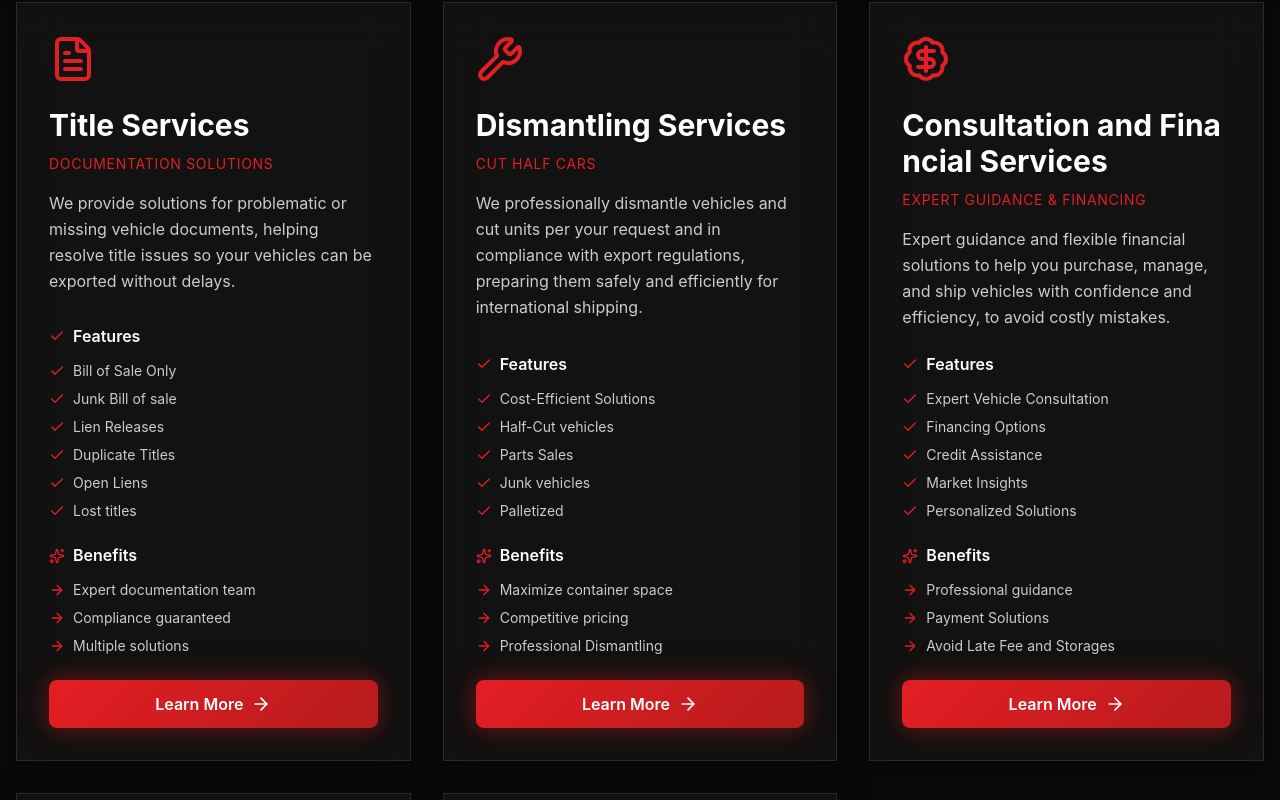
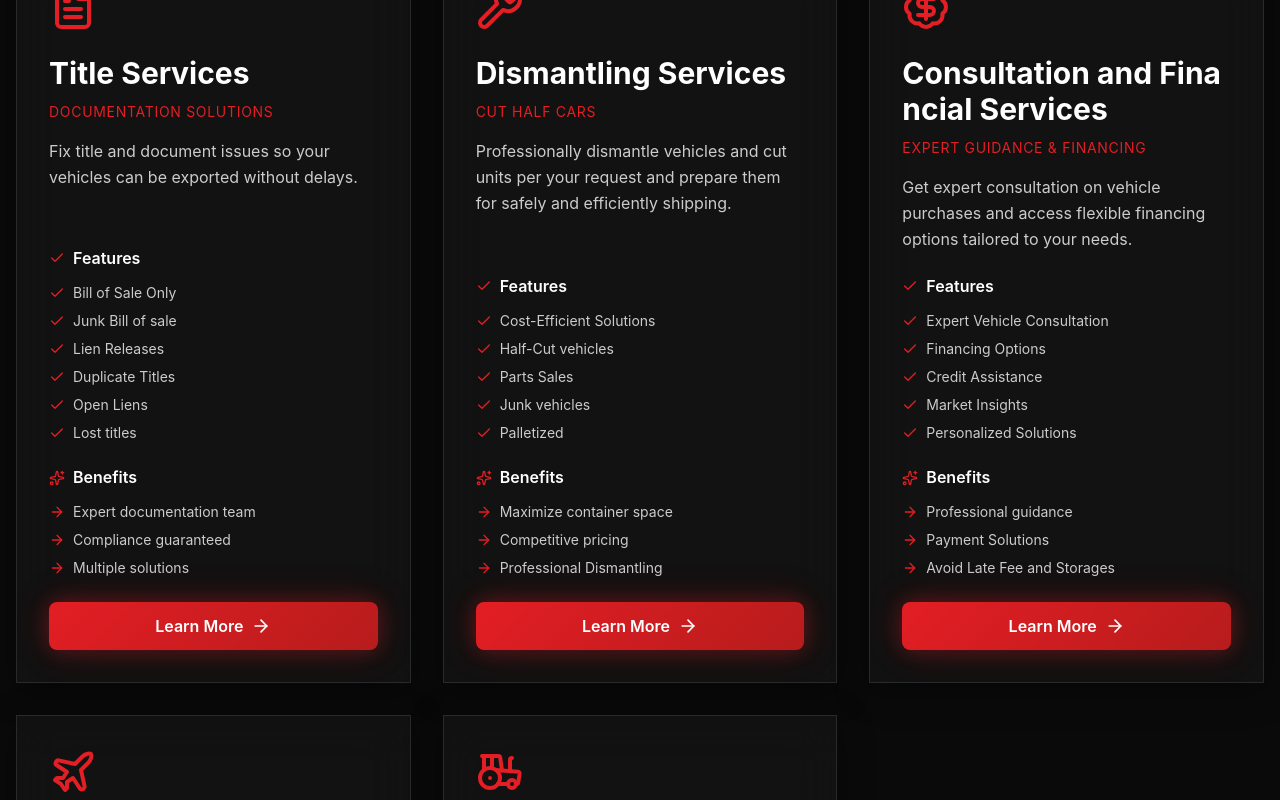
Before and after one commit to rhectoroc/motorx, a React (Vite) app: page /services in a window 1280 px wide. Shown: the part 1440-2240 px from the top of the page. Built offline with nearby package versions, Linux system fonts and the light colour scheme.

Commit message:
Actualizacion 2

```diff
--- a/src/data/services.js
+++ b/src/data/services.js
@@ -7,18 +7,17 @@ export const allServices = [
         description: 'Do you want control over your bids? Convenient! Cheaper! Get your own bidder account.',
         icon: 'Gavel',
         features: [
-            'Your Own Bidder Account',
-            'Access to 100+ Auctions',
-            'Lower Transaction Fees',
-            'Full Transparency',
-            'Unlimited Bids',
-            'Priority Support'
+            'Wisconsin Bid Card',
+            'Michigan Bid Card',
+            'Alabama Bid Card',
+            'Lowest Auction Fees',
+            'Affordable Broker Fees',
+            'Unlimited Bids'
         ],
         benefits: [
-            'Complete control',
-            'Save on fees',
-            'Direct auction access',
-            'Dedicated account manager'
+            'No hidden fees',
+            'Cancel anytime',
+            '100% transparent'
         ],
         pricing: 'Plans from $299/month',
         link: 'https://wa.link/xd8j23'
@@ -34,14 +33,13 @@ export const allServices = [
             'Fast & Reliable Service',
             'Competitive Pricing',
             'Safe Transportation',
-            'Real-time Tracking',
-            'Insured Shipments'
+            '3-days Pick up window',
+            'Experienced Dispatchers'
         ],
         benefits: [
-            'Door-to-door service',
-            'Flexible scheduling',
-            'Professional drivers',
-            'Multiple vehicle transport'
+            'Trusted Drivers',
+            'Common Routes',
+            'Avoid Storages'
         ],
         pricing: 'Starting at $0.50/mile',
         link: 'https://wa.link/xd8j23'
@@ -50,21 +48,20 @@ export const allServices = [
         id: 'shipping',
         title: 'International Shipping',
         subtitle: 'Global Vehicle Export',
-        description: 'Secure container shipping with professional loading, consolidation, and full coordination to ensure your vehicles arrive safely and efficiently at their destination.',
+        description: 'Ship your vehicles anywhere in the world with our trusted international shipping service.',
         icon: 'Ship',
         features: [
+            'Secure Container Loading',
+            'Export Documentation Support',
+            'Safe & Reliable Loading',
             'Worldwide Shipping',
-            'Container & RoRo Options',
             'Customs Clearance Assistance',
-            'Door-to-Port Service',
-            'Competitive Rates',
-            'Cargo Insurance'
+            'Competitive Rates'
         ],
         benefits: [
-            'Export documentation',
-            'Multiple shipping methods',
             'Experienced logistics team',
-            'End-to-end tracking'
+            'End-to-end tracking',
+            'All-In-One Service'
         ],
         pricing: 'Custom quotes available',
         link: 'https://wa.link/xd8j23'
@@ -73,21 +70,20 @@ export const allServices = [
         id: 'titles',
         title: 'Title Services',
         subtitle: 'Document Processing',
-        description: 'We provide solutions for problematic or missing vehicle documents, helping resolve title issues so your vehicles can be exported without delays.',
+        description: 'Fix title and document issues so your vehicles can be exported without delays.',
         icon: 'FileText',
         features: [
-            'Title Processing',
+            'Bill of Sale Only',
+            'Junk Bill of sale',
             'Lien Releases',
             'Duplicate Titles',
-            'Out-of-State Transfers',
-            'Salvage Title Conversion',
-            'Fast Turnaround'
+            'Open Liens',
+            'Lost titles'
         ],
         benefits: [
-            'Expert handling',
+            'Expert documentation team',
             'Compliance guaranteed',
-            'Time-saving service',
-            'Nationwide coverage'
+            'Multiple solutions'
         ],
         pricing: 'Starting at $75',
         link: 'https://wa.link/xd8j23'
@@ -96,21 +92,19 @@ export const allServices = [
         id: 'dismantling',
         title: 'Dismantling Services',
         subtitle: 'Parts & Salvage',
-        description: 'We professionally dismantle vehicles and cut units per your request and in compliance with export regulations, preparing them safely and efficiently for international shipping.',
+        description: 'Professionally dismantle vehicles and cut units per your request and prepare them for safely and efficiently shipping.',
         icon: 'Wrench',
         features: [
-            'Professional Dismantling',
-            'Parts Inventory',
-            'Quality Testing',
-            'Eco-Friendly Disposal',
+            'Cost-Efficient Solutions',
+            'Half-Cut vehicles',
             'Parts Sales',
-            'Scrap Metal Recycling'
+            'Junk vehicles',
+            'Palletized'
         ],
         benefits: [
-            'Maximize vehicle value',
-            'Environmental compliance',
-            'Quality parts guarantee',
-            'Competitive pricing'
+            'Maximize container space',
+            'Competitive pricing',
+            'Professional Dismantling'
         ],
         pricing: 'Contact for quote',
         link: 'https://wa.link/xd8j23'
@@ -119,21 +113,19 @@ export const allServices = [
         id: 'consultation',
         title: 'Consultation and Financial Services',
         subtitle: 'Expert Guidance & Financing',
-        description: 'Expert guidance and flexible financial solutions to help you purchase, manage, and ship vehicles with confidence and efficiency, to avoid costly mistakes.',
+        description: 'Get expert consultation on vehicle purchases and access flexible financing options tailored to your needs.',
         icon: 'BadgeDollarSign',
         features: [
             'Expert Vehicle Consultation',
             'Financing Options',
             'Credit Assistance',
-            'Investment Analysis',
             'Market Insights',
             'Personalized Solutions'
         ],
         benefits: [
             'Professional guidance',
-            'Flexible payment plans',
-            'Competitive rates',
-            'Fast approval process'
+            'Payment Solutions',
+            'Avoid Late Fee and Storages'
         ],
         pricing: 'Free consultation',
         link: 'https://wa.link/xd8j23'
@@ -142,21 +134,16 @@ export const allServices = [
         id: 'airFreight',
         title: 'Air Freight',
         subtitle: 'SHIP YOUR PACKAGES',
-        description: 'Fast and reliable air freight for urgent vehicle parts and packages, delivered safely to your destination worldwide.',
+        description: 'Fast and reliable air freight for urgent vehicle parts and packages, delivered safely to your destination.',
         icon: 'Plane',
         features: [
             'Express Air Shipping',
             'Commercial & Personal Cargo',
-            'Worldwide Delivery',
-            'Priority Handling',
-            'Door-to-Door',
-            'Customs Clearance'
+            'Worldwide Delivery'
         ],
         benefits: [
-            'Fastest delivery method',
-            'Global reach',
-            'Reliable scheduling',
-            'Secure handling'
+            'Fast service',
+            'Low prices'
         ],
         pricing: 'Custom quotes available',
         link: 'https://wa.link/xd8j23'
@@ -165,21 +152,16 @@ export const allServices = [
         id: 'roro',
         title: 'RO-RO Shipping',
         subtitle: 'ROLL ON - ROLL OFF',
-        description: 'Ideal for oversized or non-containerized vehicles, our Roll-on/Roll-off service provides safe, efficient ocean transport for trucks, heavy equipment, and large units worldwide.',
+        description: 'Ship oversized or non-containerized vehicles! Safe and efficient service to transport trucks, heavy equipment, and large units worldwide.',
         icon: 'Tractor',
         features: [
-            'Oversized Vehicles',
+            'For Oversized Vehicle',
             'Heavy Equipment',
-            'Port-to-Port Service',
-            'Drive-on Drive-off',
-            'Cost Effective',
-            'Secure Stowage'
+            'Heavy Machinery'
         ],
         benefits: [
-            'Efficient loading',
-            'Lower handling costs',
-            'Suitable for large units',
-            'Regular schedules'
+            'Port-to-Port Service',
+            'No container needed'
         ],
         pricing: 'Quotes per Volume',
         link: 'https://wa.link/xd8j23'
--- a/src/i18n/locales/en.json
+++ b/src/i18n/locales/en.json
@@ -52,7 +52,7 @@
         "airFreight": {
             "title": "Air Freight",
             "subtitle": "SHIP YOUR PACKAGES",
-            "description": "Fast and reliable air freight for urgent vehicle parts and packages, delivered safely to your destination worldwide.",
+            "description": "Fast and reliable air freight for urgent vehicle parts and packages, delivered safely to your destination.",
             "features": [
                 "Express Air Shipping",
                 "Commercial & Personal Cargo",
@@ -94,7 +94,7 @@
         "subscription": {
             "title": "Auction Subscription",
             "subtitle": "YOUR OWN BIDDER ACCOUNTS",
-            "description": "Get access to major U.S. auto auctions through our account, with lower fees, access to closed states (Michigan, Wisconsin and Alabama), and full support for you and your bidders.",
+            "description": "Do you want control over your bids? Convenient! Cheaper! Get your own bidder account.",
             "features": [
                 "Wisconsin Bid Card",
                 "Michigan Bid Card",
@@ -119,7 +119,7 @@
         "dispatch": {
             "title": "Dispatch",
             "subtitle": "VEHICLE TRANSPORTATION SERVICES",
-            "description": "We coordinate fast and reliable vehicle pickup from auctions or dealers and deliver directly to our trusted shipping partners or the shipper of your preference for export.",
+            "description": "We will transport your vehicles from any Auction or Dealer to the Shipper of your preference, fast, cheap, and safe.",
             "features": [
                 "Nationwide Coverage",
                 "Fast & Reliable Service",
@@ -144,7 +144,7 @@
         "shipping": {
             "title": "International Shipping",
             "subtitle": "OCEAN CONTAINER SHIPPING",
-            "description": "Secure container shipping with professional loading, consolidation, and full coordination to ensure your vehicles arrive safely and efficiently at their destination.",
+            "description": "Ship your vehicles anywhere in the world with our trusted international shipping service.",
             "features": [
                 "Secure Container Loading",
                 "Export Documentation Support",
@@ -169,7 +169,7 @@
         "titles": {
             "title": "Title Services",
             "subtitle": "DOCUMENTATION SOLUTIONS",
-            "description": "We provide solutions for problematic or missing vehicle documents, helping resolve title issues so your vehicles can be exported without delays.",
+            "description": "Fix title and document issues so your vehicles can be exported without delays.",
             "features": [
                 "Bill of Sale Only",
                 "Junk Bill of sale",
@@ -194,7 +194,7 @@
         "dismantling": {
             "title": "Dismantling Services",
             "subtitle": "CUT HALF CARS",
-            "description": "We professionally dismantle vehicles and cut units per your request and in compliance with export regulations, preparing them safely and efficiently for international shipping.",
+            "description": "Professionally dismantle vehicles and cut units per your request and prepare them for safely and efficiently shipping.",
             "features": [
                 "Cost-Efficient Solutions",
                 "Half-Cut vehicles",
@@ -218,7 +218,7 @@
         "consultation": {
             "title": "Consultation and Financial Services",
             "subtitle": "Expert Guidance & Financing",
-            "description": "Expert guidance and flexible financial solutions to help you purchase, manage, and ship vehicles with confidence and efficiency, to avoid costly mistakes.",
+            "description": "Get expert consultation on vehicle purchases and access flexible financing options tailored to your needs.",
             "features": [
                 "Expert Vehicle Consultation",
                 "Financing Options",
```
